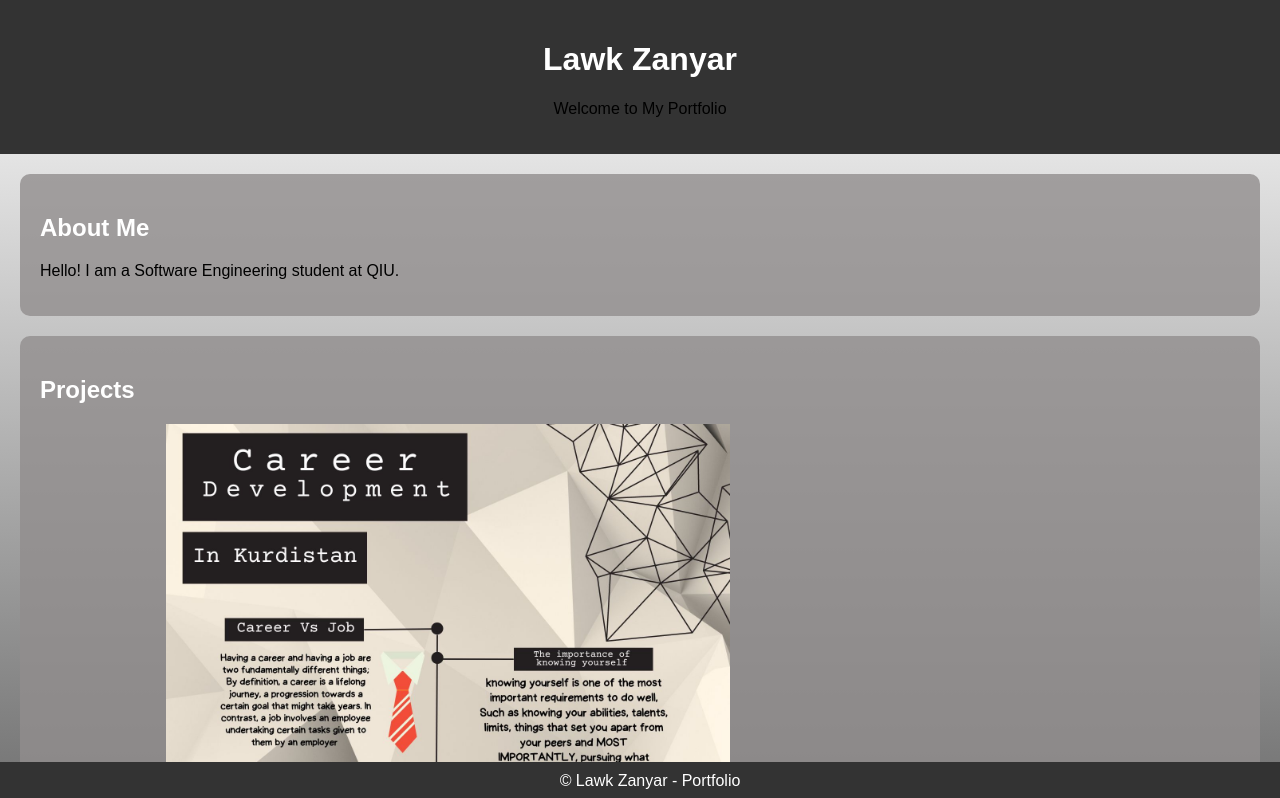
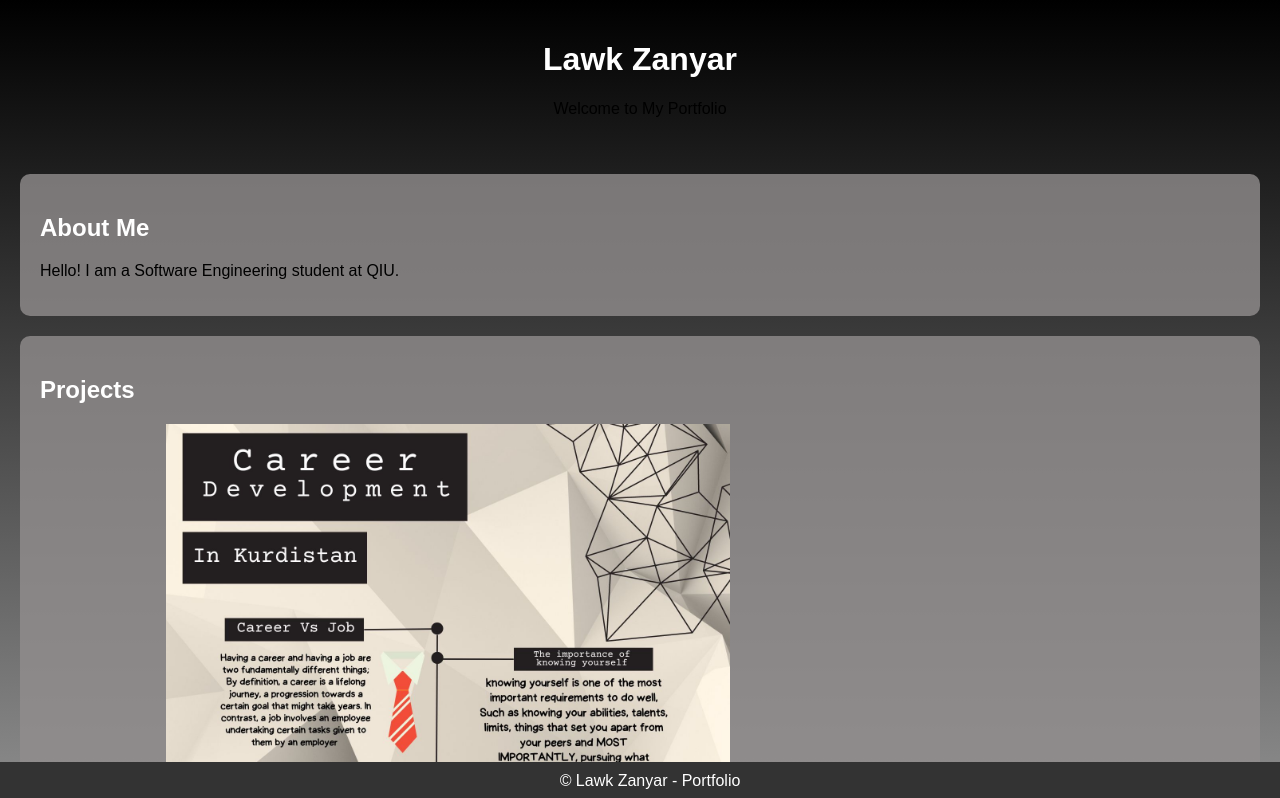
Before and after one commit to LawkZanyar/LawkZanyar.github.io, a plain HTML site: page index.html in a window 1280 px wide. Shown: the top 798 px of the page. Drawn offline with Linux system fonts and the light colour scheme.

Commit message:
Update index.html

```diff
--- a/index.html
+++ b/index.html
@@ -9,13 +9,13 @@
             font-family: Arial, sans-serif;
             margin: 0;
             padding: 0;
-            background: linear-gradient(to top, #000000, #ffffff);
+            background: linear-gradient(to top, #ffffff , #000000 );
             color: #fff;
         }
         header {
             text-align: center;
             padding: 20px;
-            background-color: #333;
+
         }
         section {
             margin: 20px;
```
